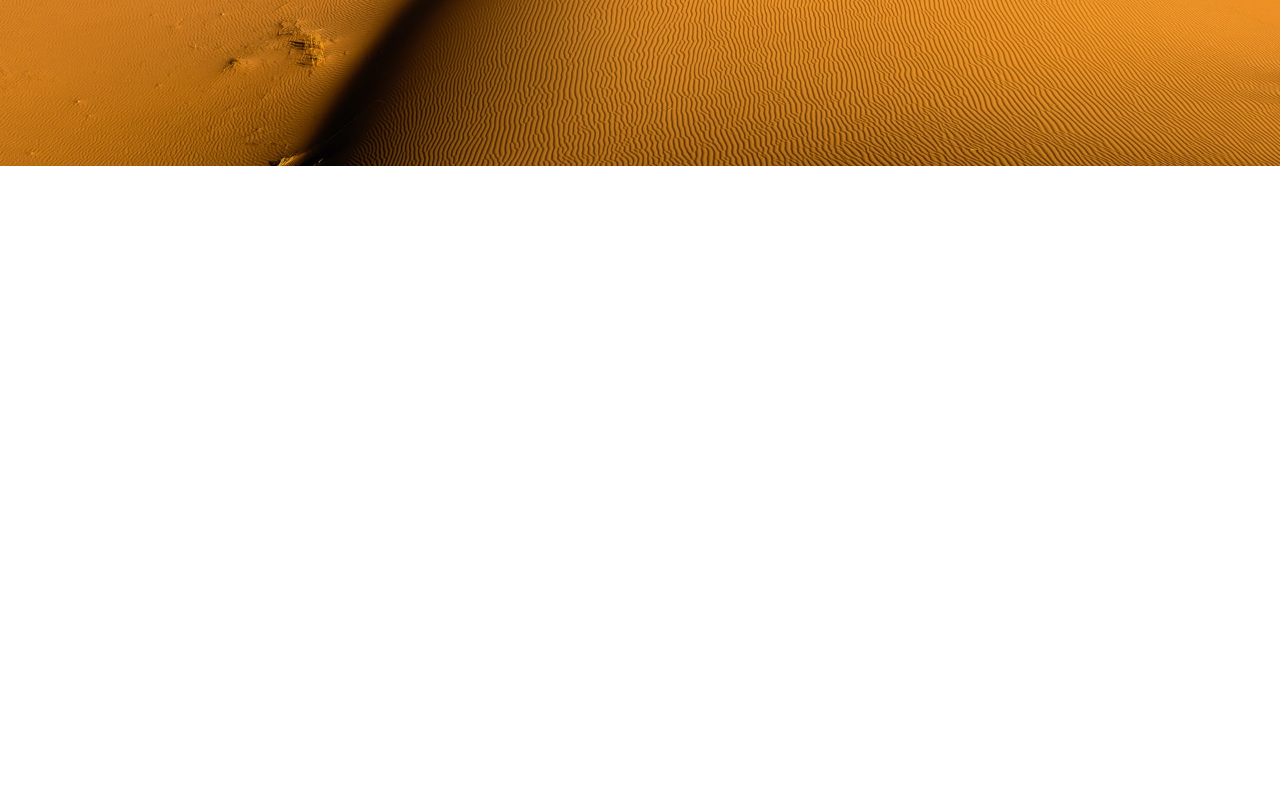
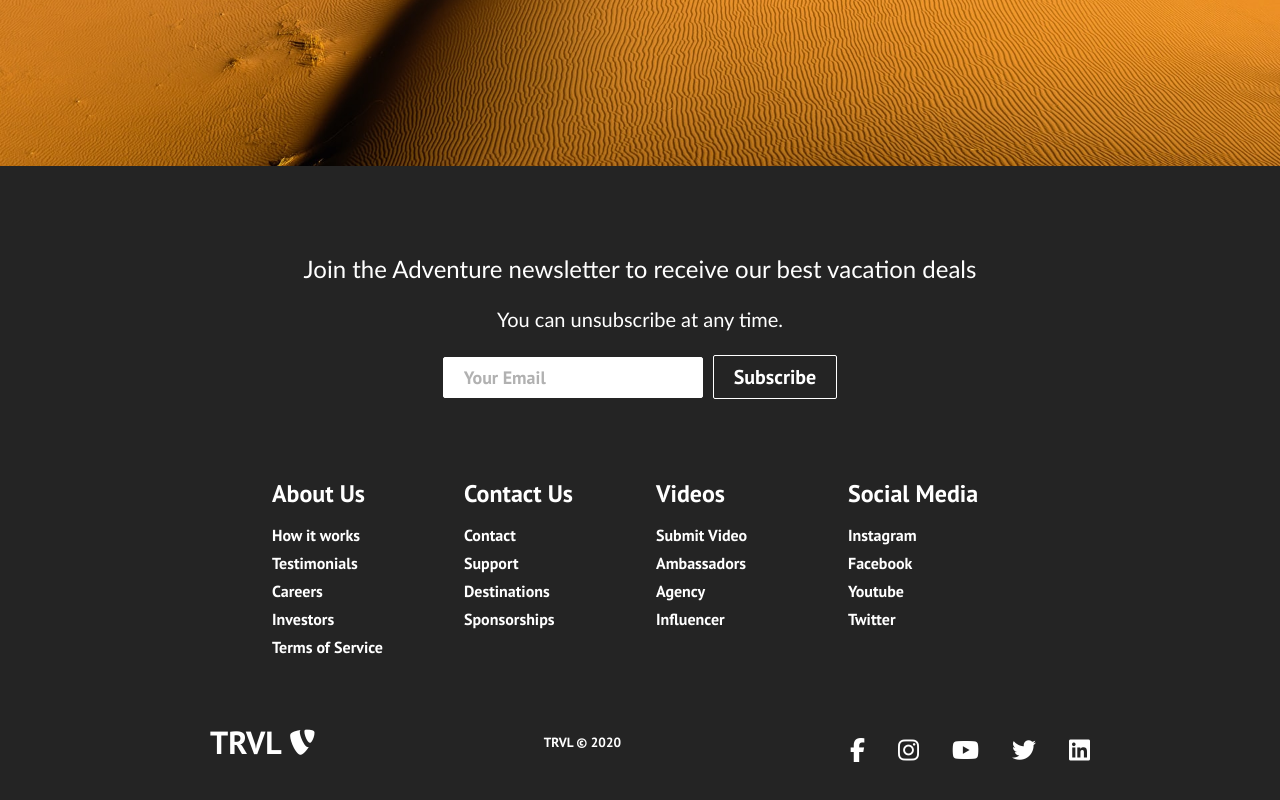
Before and after one commit to iamgregt/Phase2Project, a React (Create React App) app: page /sign-up in a window 1280 px wide. Shown: the part 634-1434 px from the top of the page. Before the commit the page ends 800 px from the top, so only its background shows below. Built offline with nearby package versions, Linux system fonts and the light colour scheme.

Commit message:
rough draft complete

```diff
--- a/src/App.js
+++ b/src/App.js
@@ -6,6 +6,7 @@
 import Services from './components/pages/Services';
 import Products from './components/pages/Products';
 import SignUp from './components/pages/SignUp';
+import Footer from './components/Footer';
 
 
 function App() {
@@ -19,6 +20,7 @@
     <Route path="/products" exact component={Products} />
     <Route path="/sign-up" exact component={SignUp} />
   </Switch>
+    <Footer />
   </Router>
   </>
   );
--- a/src/components/Footer.css
+++ b/src/components/Footer.css
@@ -0,0 +1,163 @@
+.footer-container {
+    background-color: #242424;
+    padding: 4rem 0 2rem 0;
+    display: flex;
+    flex-direction: column;
+    justify-content: center;
+    align-items: center;
+  }
+
+  .footer-subscription {
+    display: flex;
+    flex-direction: column;
+    justify-content: center;
+    align-items: center;
+    text-align: center;
+
+    margin-bottom: 24px;
+    padding: 24px;
+    color: #fff;
+  }
+
+  .footer-subscription > p {
+    font-family: 'Trebuchet MS', 'Lucida Sans Unicode', 'Lucida Grande',
+      'Lucida Sans', Arial, sans-serif;
+  }
+
+  .footer-subscription-heading {
+    margin-bottom: 24px;
+    font-size: 24px;
+  }
+
+  .footer-subscription-text {
+    margin-bottom: 24px;
+    font-size: 20px;
+  }
+
+  .footer-input {
+    padding: 8px 20px;
+    border-radius: 2px;
+    margin-right: 10px;
+    outline: none;
+    border: none;
+    font-size: 18px;
+    margin-bottom: 16px;
+    border: 1px solid #fff;
+  }
+
+  .footer-links {
+    width: 100%;
+    max-width: 1000px;
+    display: flex;
+    justify-content: center;
+  }
+
+  .footer-link-wrapper {
+    display: flex;
+  }
+
+  .footer-link-items {
+    display: flex;
+    flex-direction: column;
+    align-items: flex-start;
+    margin: 16px;
+    text-align: left;
+    width: 160px;
+    box-sizing: border-box;
+  }
+
+  .footer-link-items h2 {
+    margin-bottom: 16px;
+  }
+
+  .footer-link-items > h2 {
+    color: #fff;
+  }
+
+  .footer-link-items a {
+    color: #fff;
+    text-decoration: none;
+    margin-bottom: 0.5rem;
+  }
+
+  .footer-link-items a:hover {
+    color: #e9e9e9;
+    transition: 0.3s ease-out;
+  }
+
+  .footer-email-form h2 {
+    margin-bottom: 2rem;
+  }
+
+  .footer-input::placeholder {
+    color: #b1b1b1;
+  }
+
+  /* Social Icons */
+  .social-icon-link {
+    color: #fff;
+    font-size: 24px;
+  }
+
+  .social-media {
+    max-width: 1000px;
+    width: 100%;
+  }
+
+  .social-media-wrap {
+    display: flex;
+    justify-content: space-between;
+    align-items: center;
+    width: 90%;
+    max-width: 1000px;
+    margin: 40px auto 0 auto;
+  }
+
+  .social-icons {
+    display: flex;
+    justify-content: space-between;
+    align-items: center;
+    width: 240px;
+  }
+
+  .social-logo {
+    color: #fff;
+    justify-self: start;
+    margin-left: 20px;
+    cursor: pointer;
+    text-decoration: none;
+    font-size: 2rem;
+    display: flex;
+    align-items: center;
+    margin-bottom: 16px;
+  }
+
+  .website-rights {
+    color: #fff;
+    margin-bottom: 16px;
+  }
+
+  @media screen and (max-width: 820px) {
+    .footer-links {
+      padding-top: 2rem;
+    }
+
+    .footer-input {
+      width: 100%;
+    }
+
+    .btn {
+      width: 100%;
+    }
+
+    .footer-link-wrapper {
+      flex-direction: column;
+    }
+
+    .social-media-wrap {
+      flex-direction: column;
+    }
+  }
+
+  @media screen and (max-width: 768px) {
+  }
--- a/src/components/Footer.js
+++ b/src/components/Footer.js
@@ -1,26 +1,120 @@
-import { Button } from 'bootstrap'
-import React from 'react'
+import React from 'react';
+import './Footer.css';
+import { Button } from './Button';
+import { Link } from 'react-router-dom';
 
 function Footer() {
   return (
     <div className='footer-container'>
-      <section className='footer-description'>
+      <section className='footer-subscription'>
         <p className='footer-subscription-heading'>
           Join the Adventure newsletter to receive our best vacation deals
         </p>
-          <p className='footer-description-text'>
+        <p className='footer-subscription-text'>
           You can unsubscribe at any time.
         </p>
-          <input className='input-areas'>
+        <div className='input-areas'>
           <form>
-                  <input className='footer-input' type='email' name='email' placeholder='Your Email'
+            <input
+              className='footer-input'
+              name='email'
+              type='email'
+              placeholder='Your Email'
             />
             <Button buttonStyle='btn--outline'>Subscribe</Button>
           </form>
-          </input>
+        </div>
+      </section>
+      <div class='footer-links'>
+        <div className='footer-link-wrapper'>
+          <div class='footer-link-items'>
+            <h2>About Us</h2>
+            <Link to='/sign-up'>How it works</Link>
+            <Link to='/'>Testimonials</Link>
+            <Link to='/'>Careers</Link>
+            <Link to='/'>Investors</Link>
+            <Link to='/'>Terms of Service</Link>
+          </div>
+          <div class='footer-link-items'>
+            <h2>Contact Us</h2>
+            <Link to='/'>Contact</Link>
+            <Link to='/'>Support</Link>
+            <Link to='/'>Destinations</Link>
+            <Link to='/'>Sponsorships</Link>
+          </div>
+        </div>
+        <div className='footer-link-wrapper'>
+          <div class='footer-link-items'>
+            <h2>Videos</h2>
+            <Link to='/'>Submit Video</Link>
+            <Link to='/'>Ambassadors</Link>
+            <Link to='/'>Agency</Link>
+            <Link to='/'>Influencer</Link>
+          </div>
+          <div class='footer-link-items'>
+            <h2>Social Media</h2>
+            <Link to='/'>Instagram</Link>
+            <Link to='/'>Facebook</Link>
+            <Link to='/'>Youtube</Link>
+            <Link to='/'>Twitter</Link>
+          </div>
+        </div>
+      </div>
+      <section class='social-media'>
+        <div class='social-media-wrap'>
+          <div class='footer-logo'>
+            <Link to='/' className='social-logo'>
+              TRVL
+              <i class='fab fa-typo3' />
+            </Link>
+          </div>
+          <small class='website-rights'>TRVL © 2020</small>
+          <div class='social-icons'>
+            <Link
+              class='social-icon-link facebook'
+              to='/'
+              target='_blank'
+              aria-label='Facebook'
+            >
+              <i class='fab fa-facebook-f' />
+            </Link>
+            <Link
+              class='social-icon-link instagram'
+              to='/'
+              target='_blank'
+              aria-label='Instagram'
+            >
+              <i class='fab fa-instagram' />
+            </Link>
+            <Link
+              class='social-icon-link youtube'
+              to='/'
+              target='_blank'
+              aria-label='Youtube'
+            >
+              <i class='fab fa-youtube' />
+            </Link>
+            <Link
+              class='social-icon-link twitter'
+              to='/'
+              target='_blank'
+              aria-label='Twitter'
+            >
+              <i class='fab fa-twitter' />
+            </Link>
+            <Link
+              class='social-icon-link twitter'
+              to='/'
+              target='_blank'
+              aria-label='LinkedIn'
+            >
+              <i class='fab fa-linkedin' />
+            </Link>
+          </div>
+        </div>
       </section>
     </div>
-  )
+  );
 }
 
-export default Footer
+export default Footer;
```
Lines whose indentation alone changed are shown as unchanged.
